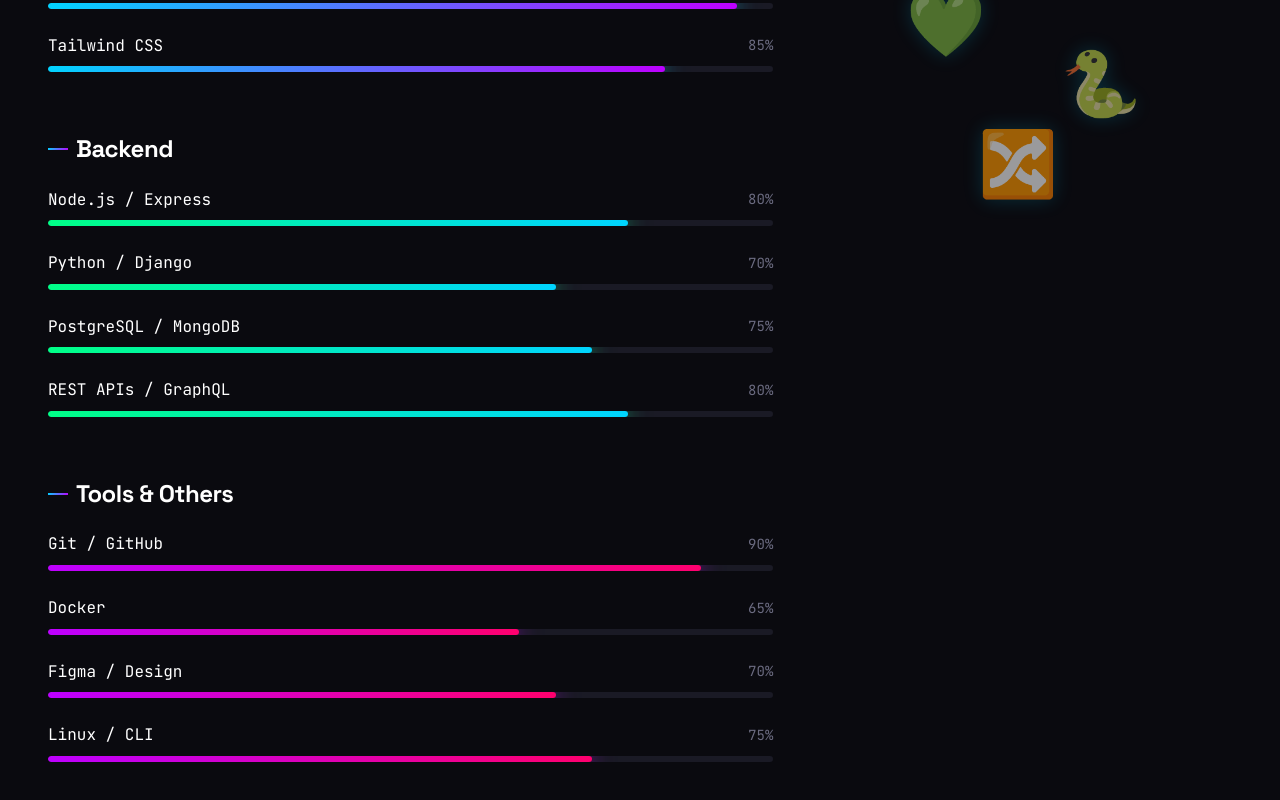
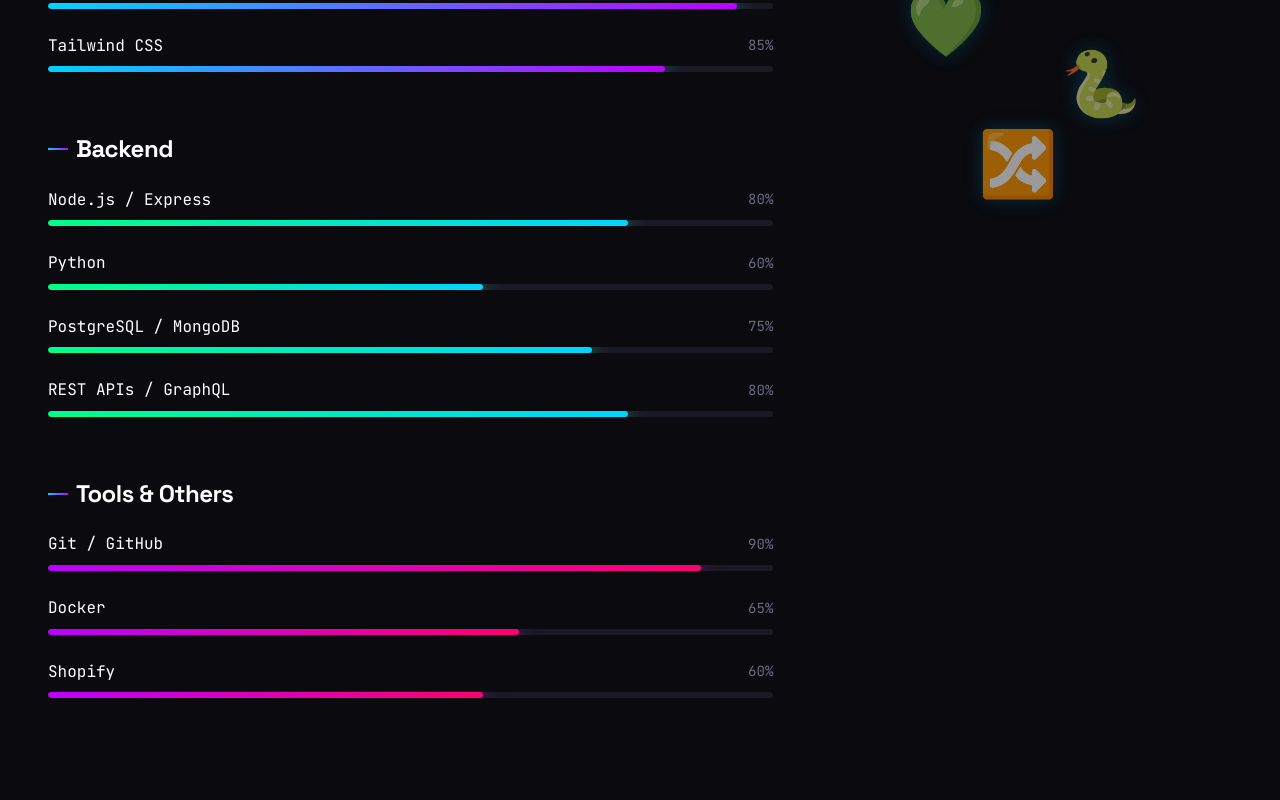
Before and after one commit to pritam1813/portfolio, a React (Vite) app: page / in a window 1280 px wide. Shown: the part 5260-6060 px from the top of the page. Built offline with nearby package versions, Linux system fonts and the light colour scheme.

Commit message:
modified skills

```diff
--- a/src/components/Skills/Skills.tsx
+++ b/src/components/Skills/Skills.tsx
@@ -23,7 +23,7 @@
         name: 'Backend',
         skills: [
             { name: 'Node.js / Express', level: 80, color: 'green' as const },
-            { name: 'Python / Django', level: 70, color: 'green' as const },
+            { name: 'Python', level: 60, color: 'green' as const },
             { name: 'PostgreSQL / MongoDB', level: 75, color: 'green' as const },
             { name: 'REST APIs / GraphQL', level: 80, color: 'green' as const },
         ],
@@ -33,8 +33,9 @@
         skills: [
             { name: 'Git / GitHub', level: 90, color: 'purple' as const },
             { name: 'Docker', level: 65, color: 'purple' as const },
-            { name: 'Figma / Design', level: 70, color: 'purple' as const },
-            { name: 'Linux / CLI', level: 75, color: 'purple' as const },
+            { name: 'Shopify', level: 60, color: 'purple' as const },
+            // { name: 'Figma / Design', level: 70, color: 'purple' as const },
+            // { name: 'Linux / CLI', level: 75, color: 'purple' as const },
         ],
     },
 ];
```
